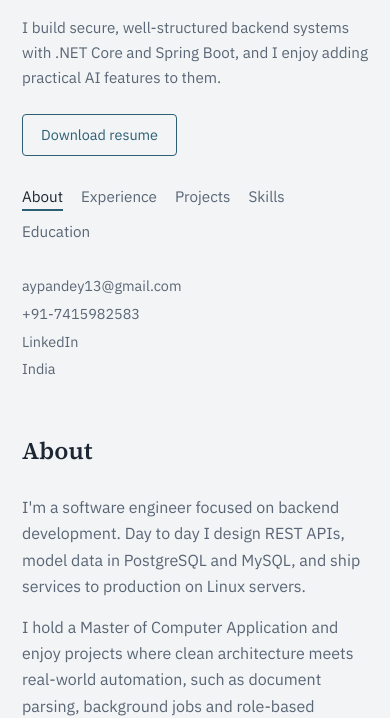
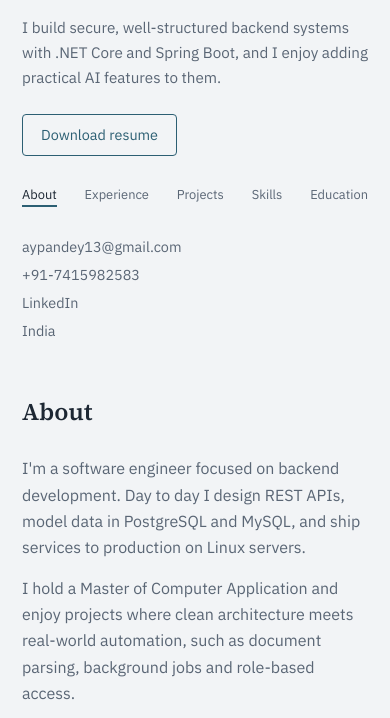
Before and after one commit to aypandey13/aypandey13.github.io, a plain HTML site: page index.html in a window 390 px wide. Shown: the part 130-848 px from the top of the page. Drawn offline with Linux system fonts and the light colour scheme.

Commit message:
improved the navbar alligned and proper spacing

```diff
--- a/index.html
+++ b/index.html
@@ -32,14 +32,14 @@ body{background:var(--bg);color:var(--ink);font:16px/1.65 var(--sans);-webkit-fo
 a{color:inherit;text-decoration:none}
 a:focus-visible,button:focus-visible{outline:2px solid var(--accent);outline-offset:3px;border-radius:2px}
 .layout{max-width:1080px;margin:0 auto;padding:0 28px;display:grid;grid-template-columns:300px 1fr;gap:72px}
-aside{position:sticky;top:0;align-self:start;height:100vh;padding:80px 0 48px;display:flex;flex-direction:column}
+aside{position:sticky;top:0;align-self:start;height:100vh;padding:80px 0 48px;display:flex;flex-direction:column;overflow-y:auto;scrollbar-width:none}aside::-webkit-scrollbar{display:none}
 h1{font:600 2.1rem/1.15 var(--serif);letter-spacing:-.01em}
 .role{color:var(--accent);margin-top:6px;font-weight:500}
 .tagline{color:var(--muted);margin-top:18px;font-size:.95rem}
 nav{margin-top:40px;display:flex;flex-direction:column;gap:6px}
 nav a{color:var(--muted);font-size:.95rem;padding:2px 0 2px 16px;border-left:2px solid var(--line);transition:color .2s,border-color .2s}
 nav a:hover,nav a.active{color:var(--ink);border-color:var(--accent)}
-.contact{margin-top:auto;display:flex;flex-direction:column;gap:4px;font-size:.9rem;color:var(--muted)}
+.contact{margin-top:auto;padding-top:36px;display:flex;flex-direction:column;gap:4px;font-size:.9rem;color:var(--muted)}
 .contact a:hover{color:var(--accent)}
 main{padding:80px 0 40px}
 section{margin-bottom:72px;scroll-margin-top:48px}
@@ -71,10 +71,11 @@ footer{border-top:1px solid var(--line);padding:28px 0 48px;color:var(--muted);f
 @media (max-width:860px){
   .layout{grid-template-columns:1fr;gap:0;padding:0 22px}
   aside{position:static;height:auto;padding:56px 0 8px}
-  nav{flex-direction:row;flex-wrap:wrap;gap:8px 18px;margin-top:28px}
-  nav a{border-left:0;padding:0;border-bottom:2px solid transparent}
+  nav{flex-direction:row;flex-wrap:nowrap;justify-content:space-between;gap:0 10px;margin-top:28px;overflow-x:auto;scrollbar-width:none}
+  nav::-webkit-scrollbar{display:none}
+  nav a{border-left:0;padding:0;border-bottom:2px solid transparent;font-size:clamp(.72rem,3.3vw,.92rem);white-space:nowrap}
   nav a:hover,nav a.active{border-color:var(--accent)}
-  .contact{margin-top:28px}
+  .contact{margin-top:28px;padding-top:0}
   main{padding-top:48px}
 }
 @media (prefers-reduced-motion:reduce){html{scroll-behavior:auto}*{transition:none!important}}
```
